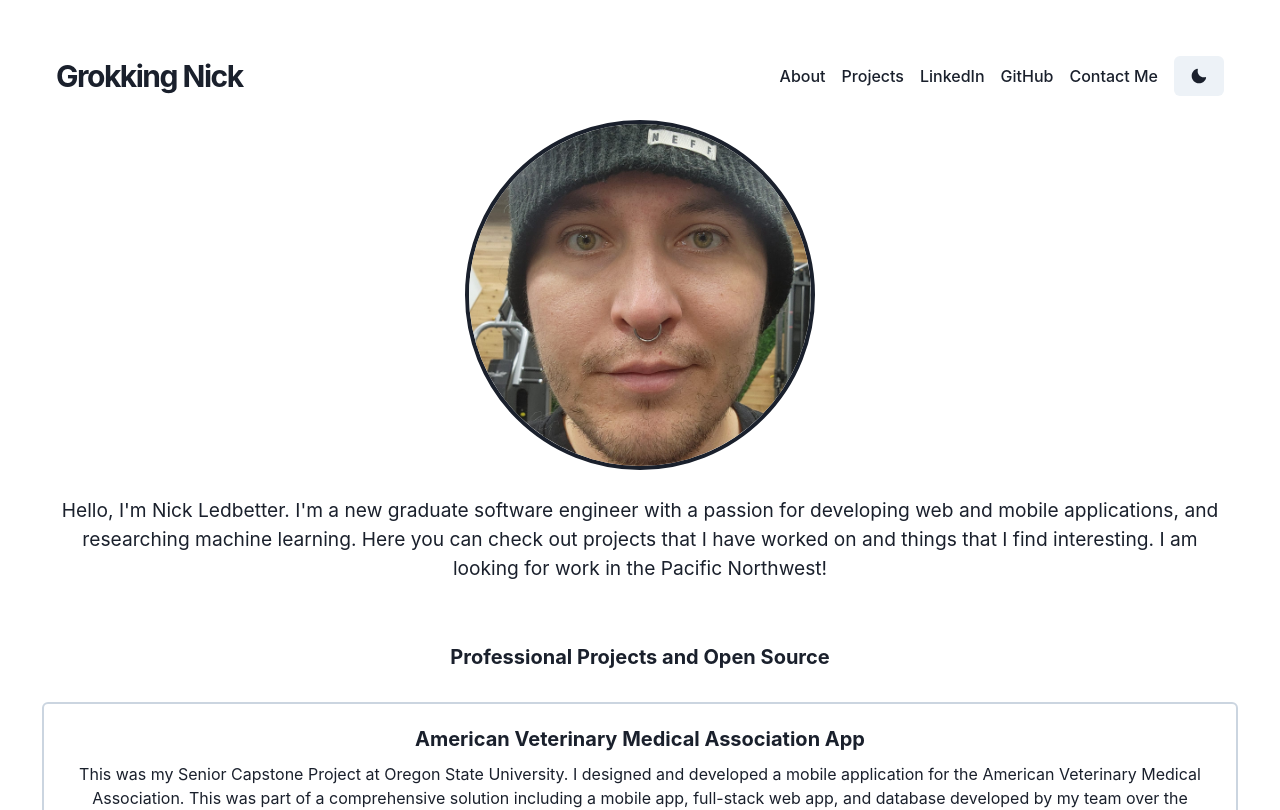
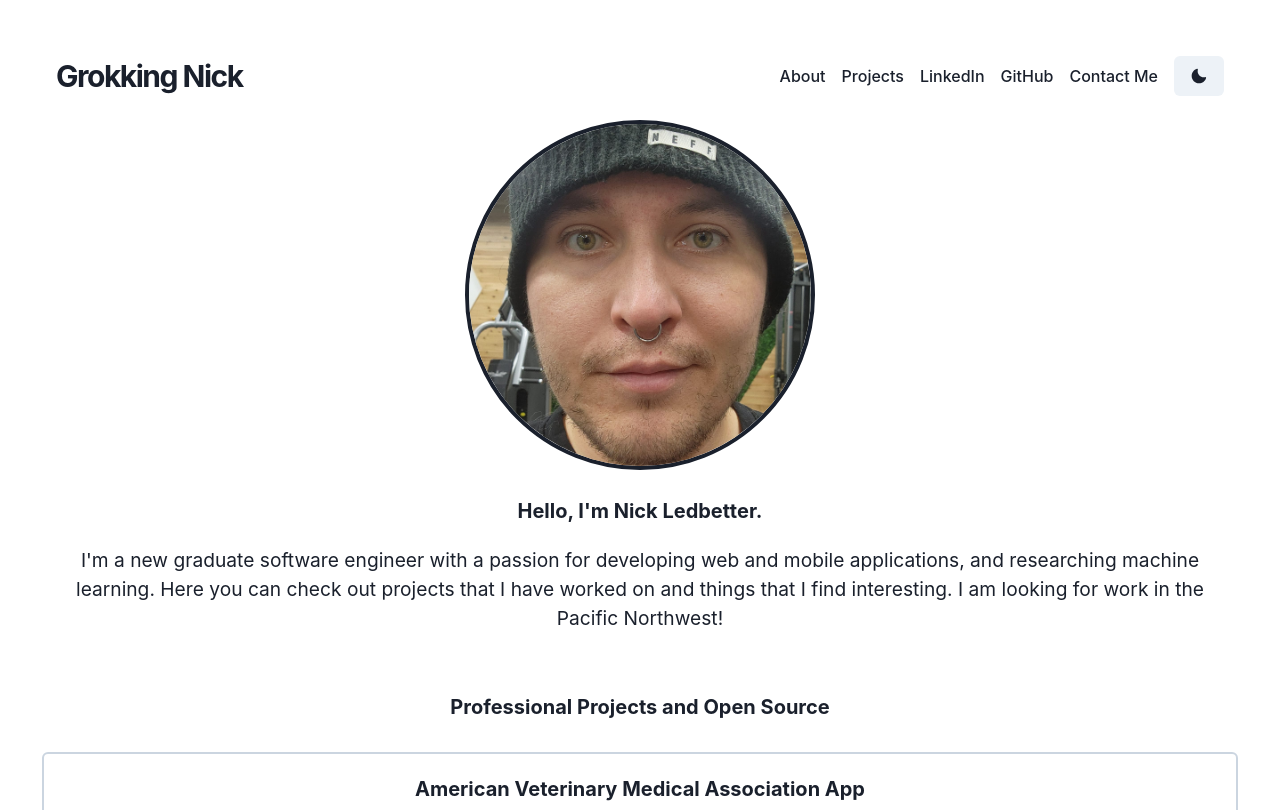
Before and after one commit to ledbetni/reactPortfolio, a React (Vite) app: page / in a window 1280 px wide. Shown: the top 810 px of the page. Built offline with nearby package versions, Linux system fonts and the light colour scheme.

Commit message:
Formatting and hover effects

```diff
--- a/src/App.tsx
+++ b/src/App.tsx
@@ -17,9 +17,14 @@ function App() {
         alt="Nick Ledbetter"
         offsetY="-35px"
       />
+      <Box width="100%" height="20px" />
+      <Text fontSize="xl" fontWeight="bold" _hover={{ color: "green.500" }}>
+        Hello, I'm Nick Ledbetter.
+      </Text>
+
       <AboutPage />
       <Box width="100%" height="40px" />
-      <Text fontSize="xl" fontWeight="bold">
+      <Text fontSize="xl" fontWeight="bold" _hover={{ color: "green.500" }}>
         Professional Projects and Open Source
       </Text>
       <Box width="100%" height="20px" />
@@ -34,7 +39,7 @@ function App() {
       />
       <Box width="100%" height="100px" id="projects" />
 
-      <Text fontSize="xl" fontWeight="bold">
+      <Text fontSize="xl" fontWeight="bold" _hover={{ color: "green.500" }}>
         My Projects
       </Text>
       <Box width="100%" height="10px" />
--- a/src/pages/about.tsx
+++ b/src/pages/about.tsx
@@ -4,11 +4,10 @@ const AboutPage = () => {
   return (
     <div className="aboutMe">
       <p>
-        Hello, I'm Nick Ledbetter. I'm a new graduate software engineer with a
-        passion for developing web and mobile applications, and researching
-        machine learning. Here you can check out projects that I have worked on
-        and things that I find interesting. I am looking for work in the Pacific
-        Northwest!
+        I'm a new graduate software engineer with a passion for developing web
+        and mobile applications, and researching machine learning. Here you can
+        check out projects that I have worked on and things that I find
+        interesting. I am looking for work in the Pacific Northwest!
       </p>
     </div>
   );
```
